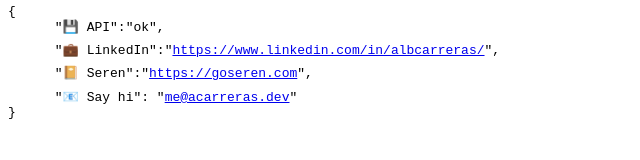
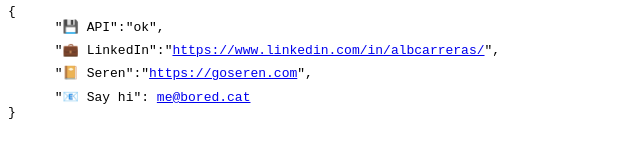
Before and after one commit to albert-carreras/personal-web, a website: page index.html in a window 1280 px wide. Shown: the full height of the page, 0-640 px from the left. Drawn offline with Linux system fonts and the light colour scheme.

Commit message:
bored mail

```diff
--- a/index.html
+++ b/index.html
@@ -60,10 +60,7 @@
       >",
     </p>
     <p>
-      "📧 Say hi": "<a
-        href="&#109;&#97;&#105;&#108;&#116;&#111;&#58;&#109;&#101;&#64;&#97;&#99;&#97;&#114;&#114;&#101;&#114;&#97;&#115;&#46;&#100;&#101;&#118;"
-        >&#109;&#101;&#64;&#97;&#99;&#97;&#114;&#114;&#101;&#114;&#97;&#115;&#46;&#100;&#101;&#118;</a
-      >"
+      "📧 Say hi": <a href="&#109;&#97;&#105;&#108;&#116;&#111;&#58;&#109;&#101;&#64;&#98;&#111;&#114;&#101;&#100;&#46;&#99;&#97;&#116;">&#109;&#101;&#64;&#98;&#111;&#114;&#101;&#100;&#46;&#99;&#97;&#116;</a>
     </p>
     <p>}</p>
   </body>
```
